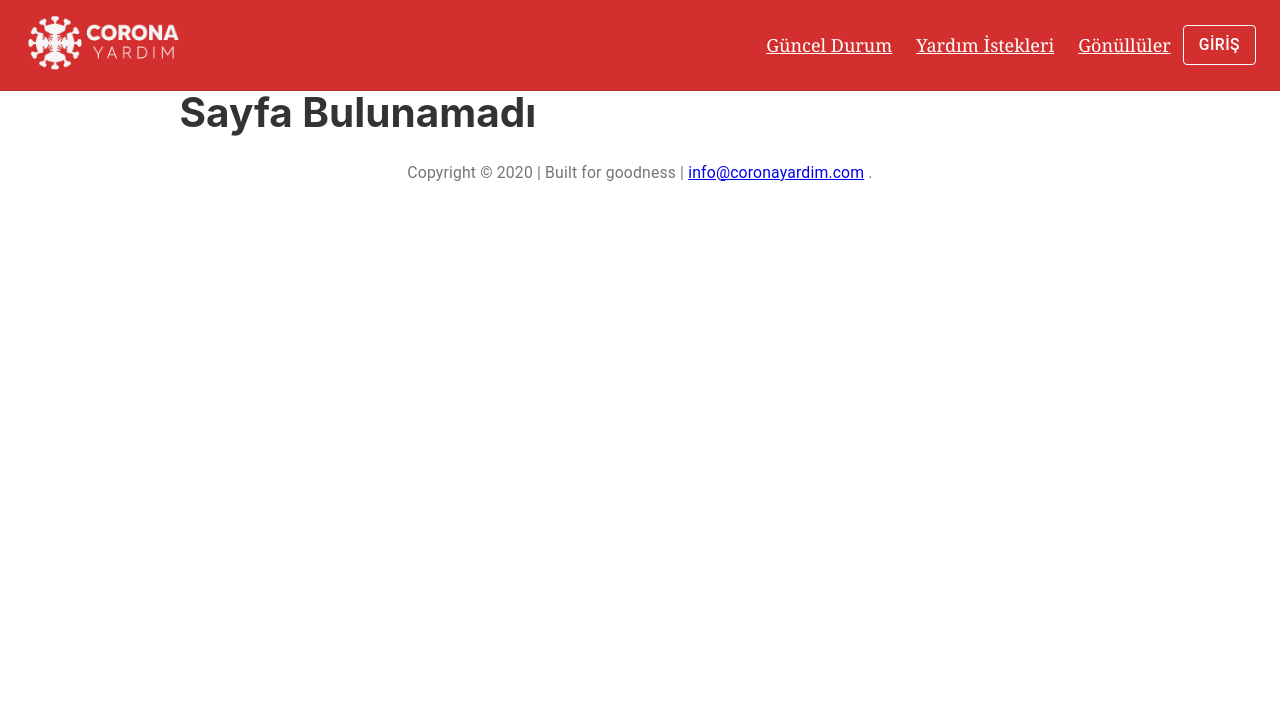
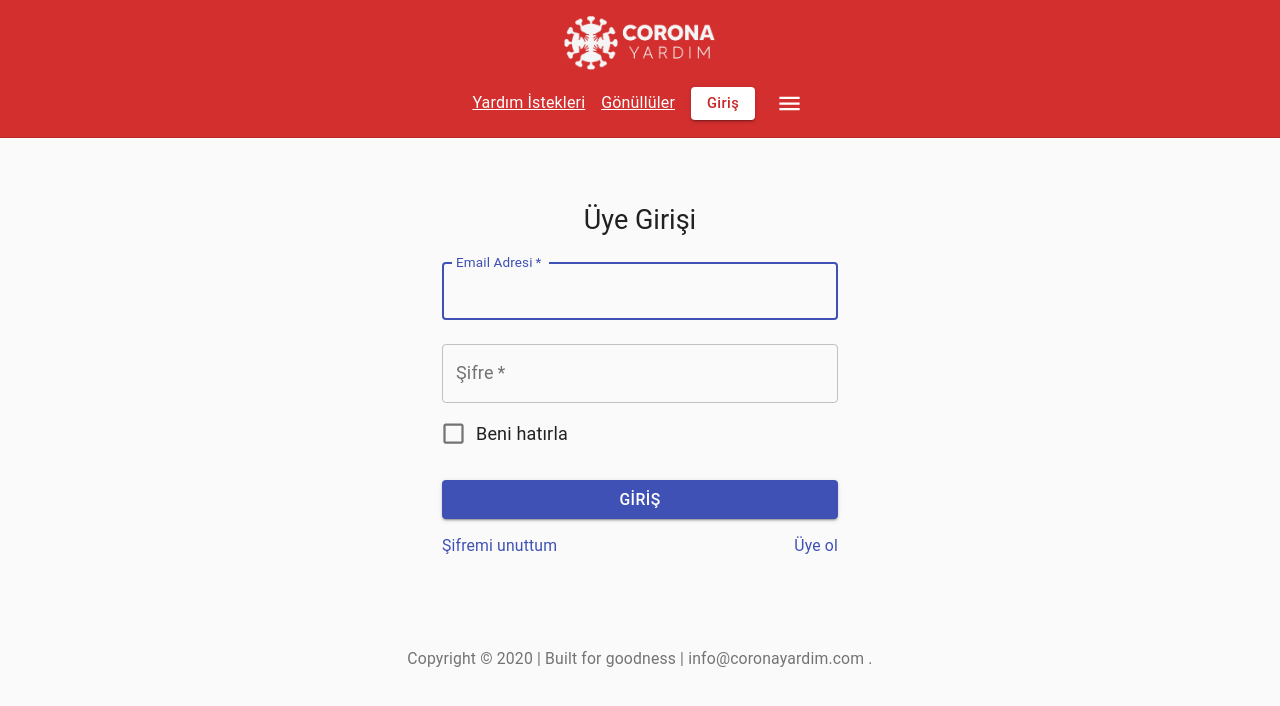
Before and after one commit to eggei/corona-yardim, a Gatsby site: page /giris in a window 1280 px wide. Before the commit this address had no page. Built offline with nearby package versions, Linux system fonts and the light colour scheme; Gatsby itself is replaced by a stand-in of ours.

Commit message:
turkify & layout fixes - ready for data

```diff
--- a/src/components/covid-status.jsx
+++ b/src/components/covid-status.jsx
@@ -22,8 +22,8 @@ export const CovidStatus = () => {
           style={{
             overflow: "hidden",
             height: 64,
-            padding: "0 16px",
             width: "100%",
+            borderRadius: 4,
           }}
         >
           <iframe
@@ -47,9 +47,10 @@ export const CovidStatus = () => {
       <div
         style={{
           overflow: "hidden",
-          padding: "0 16px",
           width: "100%",
           height: 300,
+          borderRadius: 4,
+          margin: "20px 0"
         }}
       >
         <iframe
--- a/src/components/header.js
+++ b/src/components/header.js
@@ -3,9 +3,21 @@ import PropTypes from "prop-types"
 import React from "react"
 import Logo from "./logo"
 import Navigation from "../pages/navigation"
-import { AppBar, Toolbar, Typography, Button, makeStyles } from "@material-ui/core"
-// import { Link } from "gatsby"
-import red from '@material-ui/core/colors/red';
+import Menu from "@material-ui/core/Menu"
+import MenuItem from "@material-ui/core/MenuItem"
+import useMediaQuery from "@material-ui/core/useMediaQuery"
+import {
+  AppBar,
+  Toolbar,
+  Typography,
+  Button,
+  makeStyles,
+} from "@material-ui/core"
+import red from "@material-ui/core/colors/red"
+import gray from "@material-ui/core/colors/grey"
+import IconButton from "@material-ui/core/IconButton"
+import MenuIcon from "@material-ui/icons/Menu"
+import Tooltip from "@material-ui/core/Tooltip"
 
 const useStyles = makeStyles(theme => ({
   "@global": {
@@ -18,27 +30,81 @@ const useStyles = makeStyles(theme => ({
   appBar: {
     backgroundColor: red[700],
     borderBottom: `1px solid ${theme.palette.divider}`,
+    [theme.breakpoints.down("sm")]: {
+      diplay: "flex",
+      justifyContent: "center",
+    },
   },
   toolbar: {
     flexWrap: "wrap",
   },
   toolbarTitle: {
     flexGrow: 1,
+    display: "flex",
+    justifyContent: "center",
+    height: 70,
   },
   link: {
-    color: 'white',
-    margin: theme.spacing(1, 1.5),
+    color: "white",
+    margin: theme.spacing(1, 1),
+    fontSize: 14,
+    [theme.breakpoints.up("sm")]: {
+      fontSize: 16,
     },
-  btn: {
-    color: 'white',
-    borderColor: 'white',
-  }
+  },
+  loginBtn: {
+    backgroundColor: "white",
+    color: red[800],
+    textTransform: "capitalize",
+    margin: theme.spacing(1, 1),
+    "&:hover": {
+      backgroundColor: red[50],
+    },
+  },
+  menuButton: {
+    color: "white",
+    margin: theme.spacing(1, 0.1),
+  },
+  menuLink: {
+    textDecoration: "none",
+    color: gray[900],
+  },
+  menuWrapper: {
+    width: "100%",
+    display: "flex",
+    justifyContent: "center",
+    alignItems: "center",
+  },
 }))
 
+const links = [
+  { title: "Yardım İstekleri", to: "/yardim-proje" },
+  { title: "Gönüllüler", to: "/gonulluler" },
+]
+const menuItems = [
+  { title: "Güncel Durum", props: { component: Link, to: "/guncel" } },
+  {
+    title: "Kullanıcı Hesabı",
+    props: { component: Link, to: "/profil" },
+  },
+  {
+    title: "Çıkış",
+    props: { component: Link, to: "/", onClick: () => console.log("logout") },
+  },
+]
 
+const Header = () => {
+  const classes = useStyles()
+  const [anchorEl, setAnchorEl] = React.useState(null)
 
-const Header = ({ siteTitle }) => {
-  const classes = useStyles()
+  const handleClick = event => {
+    setAnchorEl(event.currentTarget)
+  }
+
+  const handleClose = () => {
+    setAnchorEl(null)
+  }
+
   return (
     <AppBar
       position="static"
@@ -55,39 +121,54 @@ const Header = ({ siteTitle }) => {
         >
           <Logo />
         </Typography>
-        <nav>
+        <nav className={classes.menuWrapper}>
+          {links.map(item => (
             <Link
+              key={`${item.title}-link`}
               variant="button"
               color="textPrimary"
-            href="/"
+              to={item.to}
               className={classes.link}
             >
-            Güncel Durum
+              {item.title}
             </Link>
-          <Link
-            variant="button"
-            color="textPrimary"
-            href="#"
-            className={classes.link}
-          >
-            Yardım İstekleri
-          </Link>
-          <Link
-            variant="button"
-            color="textPrimary"
-            href="#"
-            className={classes.link}
-          >
-            Gönüllüler
-          </Link>
-        </nav>
+          ))}
+
           <Button
-          href="/signin"
-          variant="outlined"
-          className={classes.btn}
+            href="/giris"
+            variant="contained"
+            size="small"
+            className={classes.loginBtn}
           >
             Giriş
           </Button>
+
+          <Tooltip title="Menu">
+            <IconButton
+              edge="start"
+              className={classes.menuButton}
+              color="inherit"
+              aria-label="menu"
+              onClick={handleClick}
+            >
+              <MenuIcon />
+            </IconButton>
+          </Tooltip>
+
+          <Menu
+            id="main-menu"
+            anchorEl={anchorEl}
+            keepMounted
+            open={Boolean(anchorEl)}
+            onClose={handleClose}
+          >
+            {menuItems.map(item => (
+              <MenuItem key={`${item.title}-menu-link`} {...item.props}>
+                {item.title}
+              </MenuItem>
+            ))}
+          </Menu>
+        </nav>
       </Toolbar>
     </AppBar>
   )
--- a/src/components/layout.js
+++ b/src/components/layout.js
@@ -7,8 +7,8 @@
 
 import React from "react"
 import PropTypes from "prop-types"
-import { useStaticQuery, graphql, Link } from "gatsby"
-
+import { useStaticQuery, graphql } from "gatsby"
+// import LinearProgress from "@material-ui/core/LinearProgress"
 import Header from "./header"
 import "./layout.css"
 import { Typography } from "@material-ui/core"
@@ -19,9 +19,9 @@ function Copyright() {
       {"Copyright © "}
       {new Date().getFullYear()}
       {" | "}Built for goodness{" | "}
-      <Link color="inherit" href="mailto:info@coronayardim.com" target="_top">
+      <a to="mailto:info@coronayardim.com" target="_top">
         info@coronayardim.com
-      </Link>{" "}
+      </a>{" "}
       {"."}
     </Typography>
   )
@@ -40,6 +40,7 @@ const Layout = ({ children }) => {
 
   return (
     <>
+      {/* <LinearProgress variant="indeterminate" /> */}
       <Header siteTitle={data.site.siteMetadata.title} />
       <div
         style={{
@@ -50,7 +51,7 @@ const Layout = ({ children }) => {
       >
         <main>{children}</main>
         <footer>
-         <Copyright />
+          <Copyright />
         </footer>
       </div>
     </>
--- a/src/components/logo.js
+++ b/src/components/logo.js
@@ -1,5 +1,5 @@
 import React from "react"
-import { useStaticQuery, graphql } from "gatsby"
+import { useStaticQuery, graphql, Link } from "gatsby"
 import Img from "gatsby-image"
 
 /*
@@ -27,11 +27,14 @@ const Logo = () => {
   `)
 
   return (
-    <Img
-      fixed={data.logoImage.childImageSharp.fixed}
-      alt="Corona Yardim Logo"
-      title="Corona Yardım Logo"
-    />
+    <Link to="/" >
+      <Img
+        fixed={data.logoImage.childImageSharp.fixed}
+        alt="Corona Yardim Logo"
+        title="Corona Yardım Logo"
+        style={{ marginBottom: 0 }}
+      />
+    </Link>
   )
 }
 
--- a/src/pages/signin.jsx
+++ b/src/pages/giris.jsx
@@ -46,11 +46,11 @@ const SignIn = props => {
       <Container component="main" maxWidth="xs">
         <CssBaseline />
         <div className={classes.paper}>
-          <Avatar className={classes.avatar}>
+          {/* <Avatar className={classes.avatar}>
             <LockOutlinedIcon />
-          </Avatar>
+          </Avatar> */}
           <Typography component="h1" variant="h5">
-            Sign in
+            Üye Girişi
           </Typography>
           <form className={classes.form} target="/register" noValidate>
             <TextField
@@ -59,7 +59,7 @@ const SignIn = props => {
               required
               fullWidth
               id="email"
-              label="Email Address"
+              label="Email Adresi"
               name="email"
               autoComplete="email"
               autoFocus
@@ -70,14 +70,14 @@ const SignIn = props => {
               required
               fullWidth
               name="password"
-              label="Password"
+              label="Şifre"
               type="password"
               id="password"
               autoComplete="current-password"
             />
             <FormControlLabel
               control={<Checkbox value="remember" color="primary" />}
-              label="Remember me"
+              label="Beni hatırla"
             />
             <Button
               type="submit"
@@ -86,17 +86,17 @@ const SignIn = props => {
               color="primary"
               className={classes.submit}
             >
-              Sign In
+              Giriş
             </Button>
             <Grid container>
               <Grid item xs>
                 <Link href="#" variant="body2">
-                  Forgot password?
+                  Şifremi unuttum
                 </Link>
               </Grid>
               <Grid item>
-                <Link href="/signup" variant="body2">
-                  {"Don't have an account? Sign Up"}
+                <Link href="/uyelik" variant="body2">
+                  Üye ol
                 </Link>
               </Grid>
             </Grid>
--- a/src/pages/signup.jsx
+++ b/src/pages/uyelik.jsx
@@ -44,11 +44,8 @@ export default function SignUp() {
       <Container component="main" maxWidth="xs">
         <CssBaseline />
         <div className={classes.paper}>
-          <Avatar className={classes.avatar}>
-            <LockOutlinedIcon />
-          </Avatar>
           <Typography component="h1" variant="h5">
-            Sign up
+            Yeni Üye Kaydı
           </Typography>
           <form className={classes.form} noValidate>
             <Grid container spacing={2}>
@@ -60,7 +57,7 @@ export default function SignUp() {
                   required
                   fullWidth
                   id="firstName"
-                  label="First Name"
+                  label="Ad"
                   autoFocus
                 />
               </Grid>
@@ -70,7 +67,7 @@ export default function SignUp() {
                   required
                   fullWidth
                   id="lastName"
-                  label="Last Name"
+                  label="Soyad"
                   name="lastName"
                   autoComplete="lname"
                 />
@@ -81,7 +78,7 @@ export default function SignUp() {
                   required
                   fullWidth
                   id="email"
-                  label="Email Address"
+                  label="Email Adresi"
                   name="email"
                   autoComplete="email"
                 />
@@ -92,18 +89,10 @@ export default function SignUp() {
                   required
                   fullWidth
                   name="password"
-                  label="Password"
+                  label="Şifre"
                   type="password"
                   id="password"
                   autoComplete="current-password"
-                />
-              </Grid>
-              <Grid item xs={12}>
-                <FormControlLabel
-                  control={
-                    <Checkbox value="allowExtraEmails" color="primary" />
-                  }
-                  label="I want to receive inspiration, marketing promotions and updates via email."
                 />
               </Grid>
             </Grid>
@@ -114,12 +103,12 @@ export default function SignUp() {
               color="primary"
               className={classes.submit}
             >
-              Sign Up
+              Kaydol
             </Button>
             <Grid container justify="flex-end">
               <Grid item>
-                <Link href="/signin" variant="body2">
-                  Already have an account? Sign in
+                <Link href="/giris" variant="body2">
+                  Hesabım var. Giriş yap.
                 </Link>
               </Grid>
             </Grid>
```
Also changed, not shown: src/pages/guncel.jsx (added, +15 -0 lines), src/pages/index.js (+7 -17 lines). Lines whose indentation alone changed are shown as unchanged.
